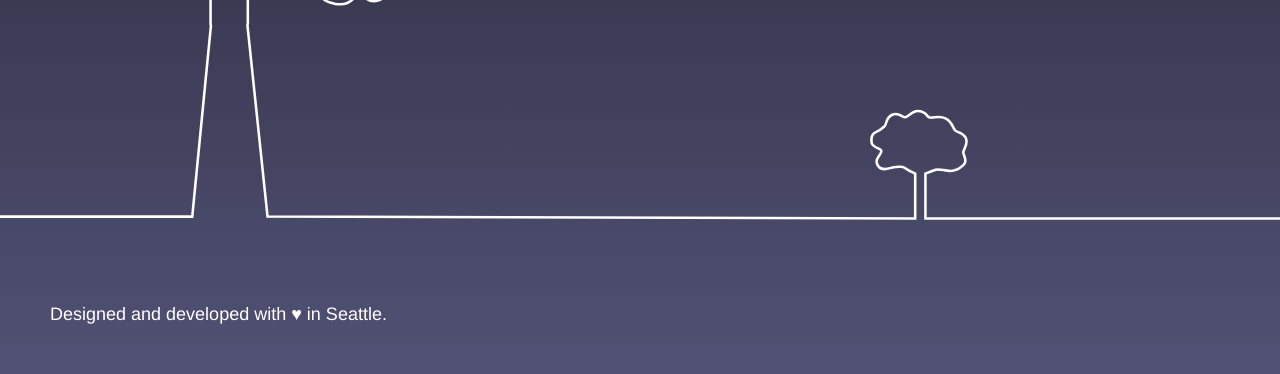
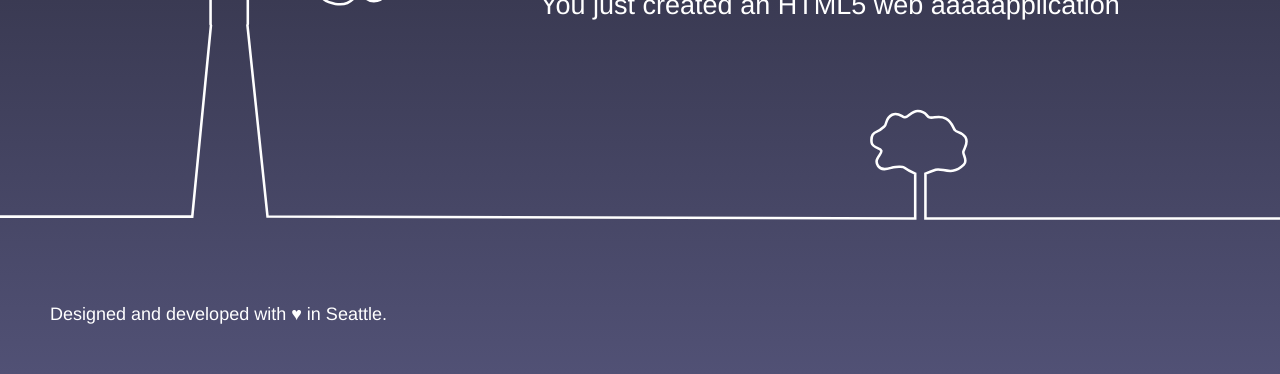
Before and after one commit to AndrianBalanescu/AWS-S3-Static-Deploy, a plain HTML site: page webpage/index.html in a window 1280 px wide. Shown: the part 426-800 px from the top of the page. Drawn offline with Linux system fonts and the light colour scheme.

Commit message:
Update index.html

```diff
--- a/webpage/index.html
+++ b/webpage/index.html
@@ -59,7 +59,7 @@
             <a class="twitter-link" href="http://twitter.com/home/?status=I%20created%20a%20project%20with%20AWS%20CodeStar!%20%23AWS%20%23AWSCodeStar%20https%3A%2F%2Faws.amazon.com%2Fcodestar"><img src="img/tweet.svg" /></a>
             <div class="text">
                 <h1>Congratulations!</h1>
-                <h2>You just created an HTML5 web application</h2>
+                <h2>You just created an HTML5 web aaaaapplication</h2>
             </div>
         </div>
     </div>
```
